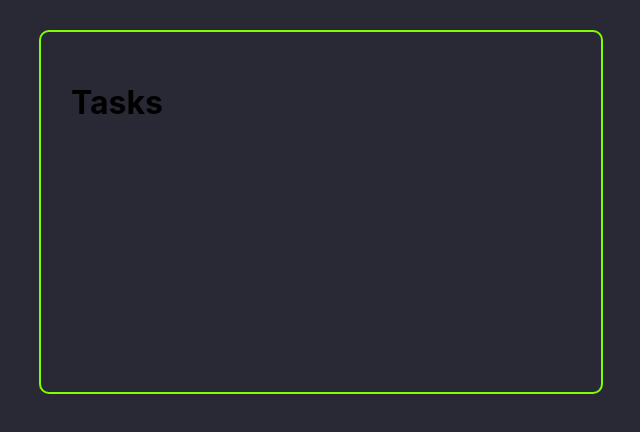
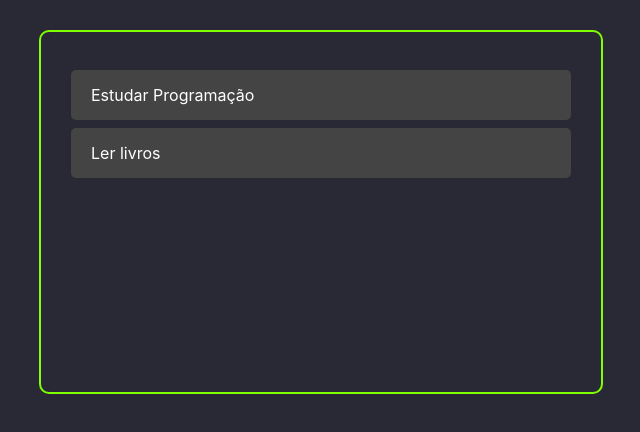
Before and after one commit to leuzaoo/ListaTarefas-ReactJS, a React (Create React App) app: page / in a window 1280 px wide. Shown: the top 432 px of the page, without its empty margins (319-959 px from the left). Built offline with nearby package versions, Linux system fonts and the light colour scheme.

Commit message:
update components with css

```diff
--- a/src/App.js
+++ b/src/App.js
@@ -20,7 +20,7 @@
   return (
     <>
       <div className="container">
-        <Tasks />
+        <Tasks tasks={tasks}/>
       </div>
     </>
   );
--- /dev/null
+++ b/src/components/Task.css
@@ -0,0 +1,11 @@
+.task-container{
+    background-color: #444;
+    margin: 8px 0;
+    padding: 15px 20px;
+    display: flex;
+    border-radius: 5px;
+    justify-content: space-between;
+    color: #fff;
+    align-items: center;
+    cursor: pointer;
+}
--- /dev/null
+++ b/src/components/Task.js
@@ -0,0 +1,9 @@
+import React from "react";
+
+import "./Task.css";
+
+const Task = ({ task }) => {
+  return <div className="task-container">{task.title}</div>;
+};
+
+export default Task;
--- a/src/components/Tasks.js
+++ b/src/components/Tasks.js
@@ -1,7 +1,14 @@
 import React from "react";
+import Task from "./Task";
 
-const Tasks = () => {
-  return <h1>Tasks</h1>;
+const Tasks = ({ tasks }) => {
+  return (
+    <>
+      {tasks.map((task) => (
+        <Task task={task}/>
+      ))}
+    </>
+  );
 };
 
 export default Tasks;
```
